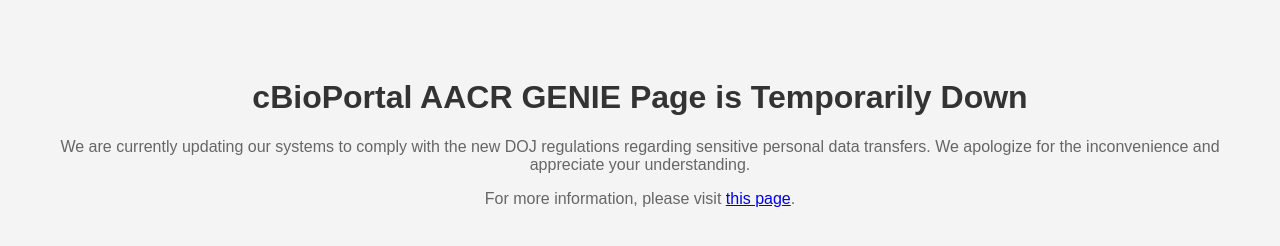
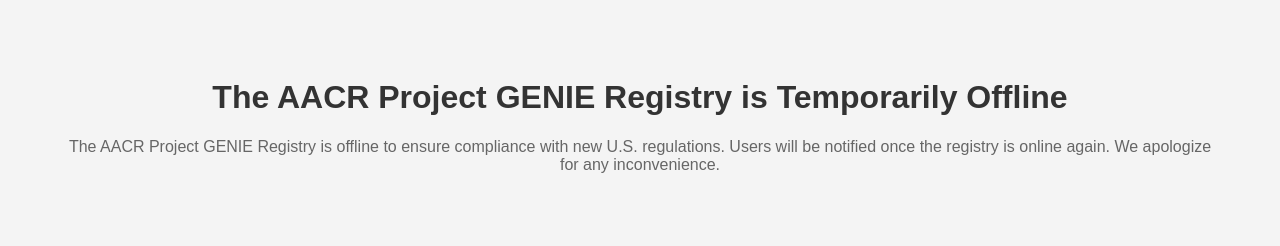
Before and after one commit to cBioPortal/temp-genie-page, a plain HTML site: page index.html in a window 1280 px wide. Drawn offline with Linux system fonts and the light colour scheme.

Commit message:
update text

```diff
--- a/index.html
+++ b/index.html
@@ -20,8 +20,7 @@
     </style>
 </head>
 <body>
-    <h1>cBioPortal AACR GENIE Page is Temporarily Down</h1>
-    <p>We are currently updating our systems to comply with the new DOJ regulations regarding sensitive personal data transfers. We apologize for the inconvenience and appreciate your understanding.</p>
-    <p>For more information, please visit <a href="https://www.whitecase.com/insight-alert/doj-issues-final-rule-prohibiting-and-restricting-transfers-bulk-sensitive-personal">this page</a>.</p>
+    <h1>The AACR Project GENIE Registry is Temporarily Offline</h1>
+    <p>The AACR Project GENIE Registry is offline to ensure compliance with new U.S. regulations. Users will be notified once the registry is online again. We apologize for any inconvenience.</p>
 </body>
 </html>
```
Also changed, not shown: 1 other file.
